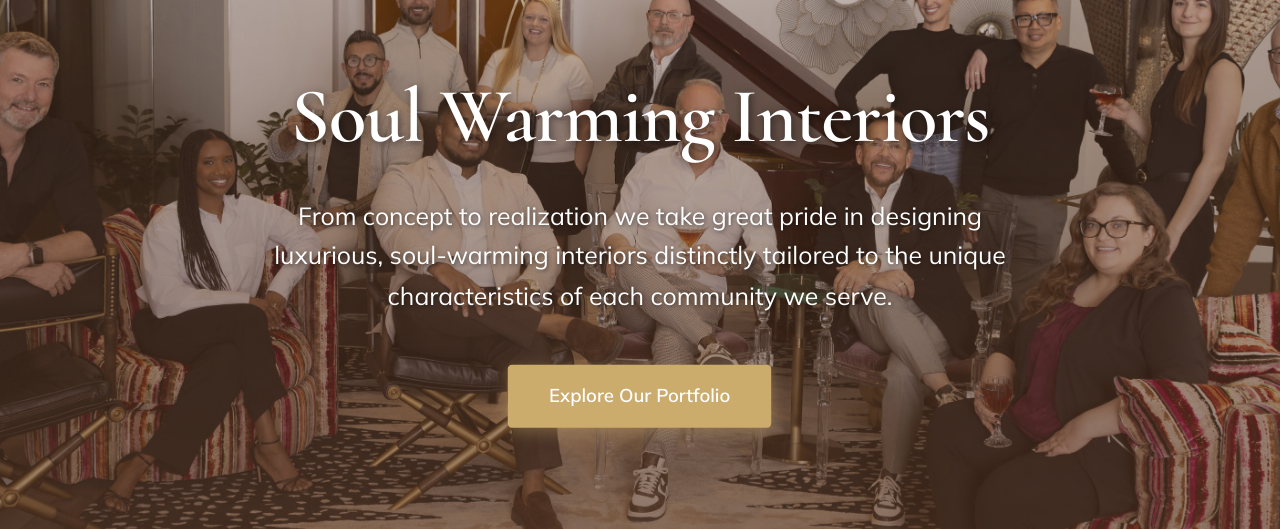
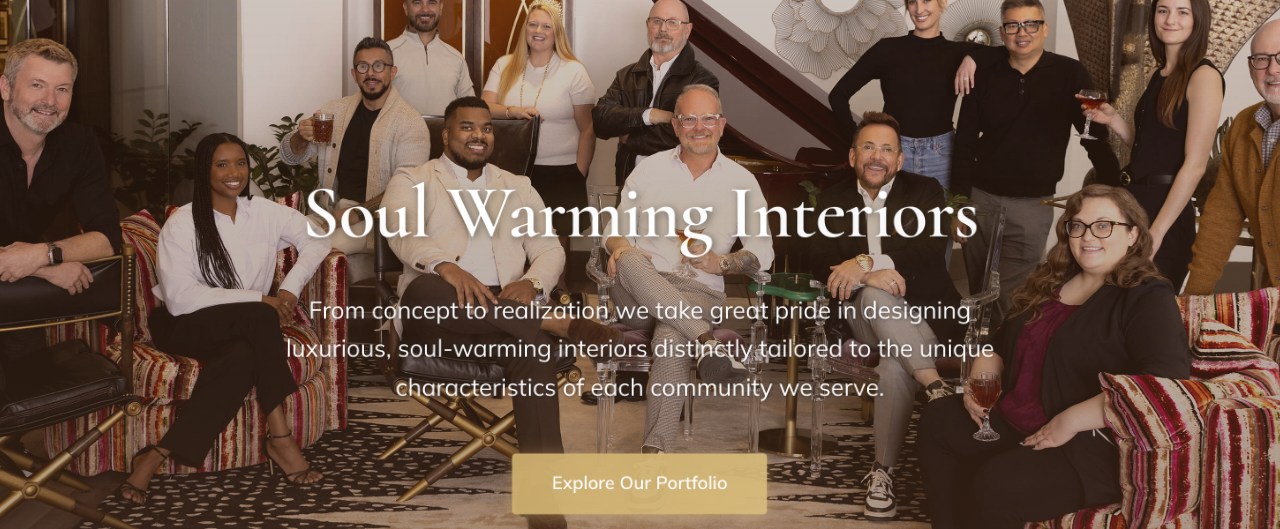
Before and after one commit to RyShoe8/seniorbydesign, a Next.js app: page / in a window 1280 px wide. Shown: the part 271-800 px from the top of the page. Built offline with nearby package versions, Linux system fonts and the light colour scheme; no server answers; the database is empty.

Commit message:
Enhance homepage hero with advanced animations, improve image clarity, and move text down 100px

```diff
--- a/app/page.module.css
+++ b/app/page.module.css
@@ -11,15 +11,22 @@
   left: 0;
   width: 100%;
   height: 100%;
-  animation: heroImageZoom 20s ease-in-out infinite;
+  animation: heroImageAnimation 25s ease-in-out infinite;
+  will-change: transform;
 }
 
-@keyframes heroImageZoom {
+@keyframes heroImageAnimation {
   0%, 100% {
-    transform: scale(1);
+    transform: scale(1) translateX(0) translateY(0);
+  }
+  25% {
+    transform: scale(1.05) translateX(-3px) translateY(-5px);
   }
   50% {
-    transform: scale(1.05);
+    transform: scale(1.08) translateX(0) translateY(-8px);
+  }
+  75% {
+    transform: scale(1.05) translateX(3px) translateY(-5px);
   }
 }
 
@@ -27,6 +34,7 @@
   object-fit: cover;
   width: 100%;
   height: 100%;
+  filter: brightness(1.08) contrast(1.15) saturate(1.05);
 }
 
 .heroPlaceholder {
@@ -43,14 +51,24 @@
   height: 100%;
   background: linear-gradient(
     to bottom,
-    rgba(89, 56, 37, 0.3) 0%,
-    rgba(89, 56, 37, 0.5) 50%,
-    rgba(89, 56, 37, 0.7) 100%
+    rgba(89, 56, 37, 0.25) 0%,
+    rgba(89, 56, 37, 0.4) 50%,
+    rgba(89, 56, 37, 0.6) 100%
   );
   display: flex;
   align-items: center;
   justify-content: center;
   z-index: 1;
+  animation: overlayPulse 8s ease-in-out infinite;
+}
+
+@keyframes overlayPulse {
+  0%, 100% {
+    opacity: 1;
+  }
+  50% {
+    opacity: 0.95;
+  }
 }
 
 .heroContent {
@@ -58,18 +76,28 @@
   color: #fff;
   max-width: 800px;
   padding: 0 var(--container-padding);
-  animation: heroContentFadeIn 1.2s ease-out;
+  animation: heroContentFadeIn 1.2s ease-out, heroContentFloat 6s ease-in-out infinite 1.2s;
   z-index: 2;
+  position: relative;
+}
+
+@keyframes heroContentFloat {
+  0%, 100% {
+    transform: translateY(100px);
+  }
+  50% {
+    transform: translateY(90px);
+  }
 }
 
 @keyframes heroContentFadeIn {
   0% {
     opacity: 0;
-    transform: translateY(30px);
+    transform: translateY(130px);
   }
   100% {
     opacity: 1;
-    transform: translateY(0);
+    transform: translateY(100px);
   }
 }
 
@@ -77,20 +105,30 @@
   font-size: 75px;
   color: #fff;
   margin-bottom: var(--spacing-md);
-  text-shadow: 2px 2px 8px rgba(0, 0, 0, 0.5);
-  animation: heroHeadlineSlideIn 1s ease-out 0.3s both;
+  text-shadow: 2px 2px 8px rgba(0, 0, 0, 0.5), 0 0 20px rgba(203, 172, 109, 0.3);
+  animation: heroHeadlineSlideIn 1s ease-out 0.3s both, heroHeadlineShimmer 3s ease-in-out infinite 1.5s;
   font-weight: 600;
   letter-spacing: -1px;
+  position: relative;
 }
 
 @keyframes heroHeadlineSlideIn {
   0% {
     opacity: 0;
-    transform: translateX(-50px);
+    transform: translateX(-50px) scale(0.9);
   }
   100% {
     opacity: 1;
-    transform: translateX(0);
+    transform: translateX(0) scale(1);
+  }
+}
+
+@keyframes heroHeadlineShimmer {
+  0%, 100% {
+    text-shadow: 2px 2px 8px rgba(0, 0, 0, 0.5), 0 0 20px rgba(203, 172, 109, 0.3);
+  }
+  50% {
+    text-shadow: 2px 2px 8px rgba(0, 0, 0, 0.5), 0 0 30px rgba(203, 172, 109, 0.6);
   }
 }
 
@@ -98,42 +136,14 @@
   font-size: 24px;
   margin-bottom: var(--spacing-lg);
   line-height: 1.6;
-  text-shadow: 1px 1px 4px rgba(0, 0, 0, 0.5);
-  animation: heroSubheadlineFadeIn 1s ease-out 0.6s both;
+  text-shadow: 1px 1px 4px rgba(0, 0, 0, 0.5), 0 0 10px rgba(255, 255, 255, 0.2);
+  animation: heroSubheadlineFadeIn 1s ease-out 0.6s both, heroSubheadlineGlow 4s ease-in-out infinite 1s;
 }
 
 @keyframes heroSubheadlineFadeIn {
   0% {
     opacity: 0;
-    transform: translateY(20px);
-  }
-  100% {
-    opacity: 1;
-    transform: translateY(0);
-  }
-}
-
-.heroButton {
-  display: inline-block;
-  padding: 1rem 2.5rem;
-  background-color: var(--sbd-gold);
-  color: #fff;
-  text-decoration: none;
-  border-radius: 4px;
-  font-weight: 600;
-  font-size: 18px;
-  transition: all 0.3s ease;
-  animation: heroButtonBounce 1s ease-out 0.9s both;
-  box-shadow: 0 4px 15px rgba(203, 172, 109, 0.4);
-}
-
-@keyframes heroButtonBounce {
-  0% {
-    opacity: 0;
-    transform: translateY(20px) scale(0.9);
-  }
-  50% {
-    transform: translateY(-5px) scale(1.05);
+    transform: translateY(20px) scale(0.95);
   }
   100% {
     opacity: 1;
@@ -141,10 +151,78 @@
   }
 }
 
+@keyframes heroSubheadlineGlow {
+  0%, 100% {
+    text-shadow: 1px 1px 4px rgba(0, 0, 0, 0.5), 0 0 10px rgba(255, 255, 255, 0.2);
+  }
+  50% {
+    text-shadow: 1px 1px 4px rgba(0, 0, 0, 0.5), 0 0 15px rgba(255, 255, 255, 0.4);
+  }
+}
+
+.heroButton {
+  display: inline-block;
+  padding: 1rem 2.5rem;
+  background: linear-gradient(135deg, var(--sbd-gold) 0%, #d4b87a 100%);
+  color: #fff;
+  text-decoration: none;
+  border-radius: 4px;
+  font-weight: 600;
+  font-size: 18px;
+  transition: all 0.3s ease;
+  animation: heroButtonBounce 1s ease-out 0.9s both, heroButtonPulse 2s ease-in-out infinite 2s;
+  box-shadow: 0 4px 15px rgba(203, 172, 109, 0.4), 0 0 20px rgba(203, 172, 109, 0.2);
+  position: relative;
+  overflow: hidden;
+}
+
+.heroButton::before {
+  content: '';
+  position: absolute;
+  top: 0;
+  left: -100%;
+  width: 100%;
+  height: 100%;
+  background: linear-gradient(90deg, transparent, rgba(255, 255, 255, 0.3), transparent);
+  animation: heroButtonShine 3s ease-in-out infinite;
+}
+
+@keyframes heroButtonBounce {
+  0% {
+    opacity: 0;
+    transform: translateY(20px) scale(0.9) rotate(-2deg);
+  }
+  50% {
+    transform: translateY(-5px) scale(1.05) rotate(1deg);
+  }
+  100% {
+    opacity: 1;
+    transform: translateY(0) scale(1) rotate(0deg);
+  }
+}
+
+@keyframes heroButtonPulse {
+  0%, 100% {
+    box-shadow: 0 4px 15px rgba(203, 172, 109, 0.4), 0 0 20px rgba(203, 172, 109, 0.2);
+  }
+  50% {
+    box-shadow: 0 4px 20px rgba(203, 172, 109, 0.6), 0 0 30px rgba(203, 172, 109, 0.4);
+  }
+}
+
+@keyframes heroButtonShine {
+  0% {
+    left: -100%;
+  }
+  100% {
+    left: 100%;
+  }
+}
+
 .heroButton:hover {
-  background-color: var(--sbd-brown);
-  transform: translateY(-3px);
-  box-shadow: 0 6px 20px rgba(203, 172, 109, 0.6);
+  background: linear-gradient(135deg, var(--sbd-brown) 0%, #6b4a2e 100%);
+  transform: translateY(-3px) scale(1.05);
+  box-shadow: 0 6px 25px rgba(203, 172, 109, 0.7), 0 0 40px rgba(203, 172, 109, 0.4);
 }
 
 .whoWeAreContent {
--- a/app/page.tsx
+++ b/app/page.tsx
@@ -65,7 +65,7 @@ export default async function Home() {
             className={styles.heroImage}
             priority
             quality={100}
-            unoptimized={false}
+            unoptimized={true}
           />
           <div className={styles.heroOverlay}>
             <div className={styles.heroContent}>
```
